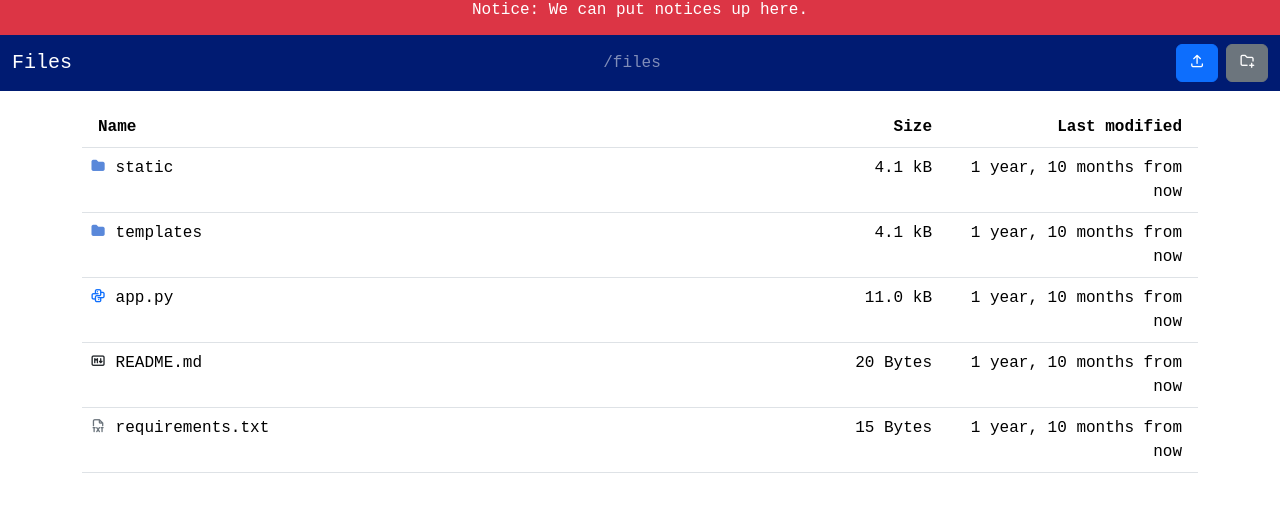
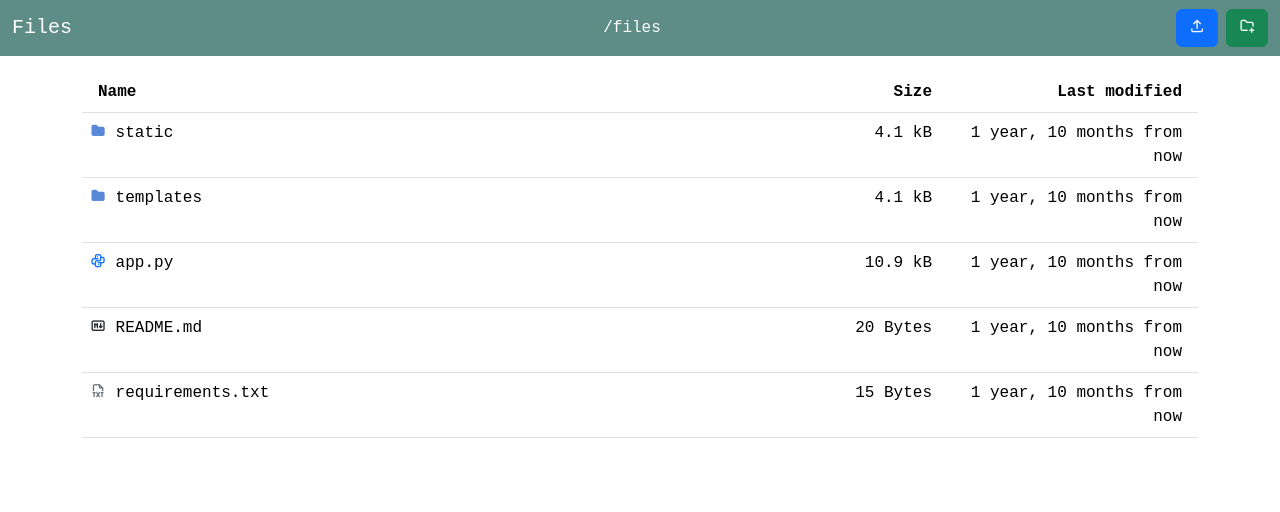
Before and after one commit to 10morgant/flask-file-browser, a Flask app: page / in a window 1280 px wide. Shown: the top 512 px of the page. Run offline with Flask 3, Linux system fonts and the light colour scheme; some libraries are stand-ins or nearby versions.

Commit message:
Add files

```diff
--- a/app.py
+++ b/app.py
@@ -18,7 +18,7 @@ parser.add_argument('--host', type=str, default='127.0.0.1', help='Host to run t
 parser.add_argument('--debug', action='store_true', help='Run the Flask app in debug mode')
 parser.add_argument('--enable-upload', action='store_true', help='Enable file uploading')
 parser.add_argument('--enable-new-folder', action='store_true', help='Enable new folder creation')
-parser.add_argument('--notice-text', type=str, default='Notice: We can put notices up here.',
+parser.add_argument('--notice-text', type=str, default='',
                     help='Text for the notice banner')
 args = parser.parse_args()
 
@@ -229,7 +229,7 @@ category_to_icon_and_color = {
     'log': ('ti ti-file-text', '#6c757d'),
     'pdf': ('ti ti-file-type-pdf', '#dc3545'),
     'image': ('ti ti-photo-filled', '#0dcaf0'),
-    'archive': ('ti ti-file-zip', '#6c757d'),
+    'archive': ('ti ti-file-zip', '#865e3c'),
     'xml': ('ti ti-file-type-xml', '#ff6600'),
     'latex': ('ti ti-tex', '#3D6117'),
     'music': ('ti ti-file-music', '#ff5733'),
--- a/templates/index.jinja2
+++ b/templates/index.jinja2
@@ -8,6 +8,7 @@
     <style>
         body {
             font-family: 'Courier New', Courier, monospace;
+        {#font-family: 'JetBrains Mono', monospace;#}
         }
 
         a {
@@ -22,31 +23,38 @@
             align-items: center;
             height: 35px; /* Adjust the height as needed */
             margin-bottom: 0; /* Remove margin at the bottom */
-            padding: 3px 10px;
+            padding: 10px 3px 0px 10px;
         }
 
         .navbar {
             margin-top: 0; /* Remove margin at the top */
-            background-color: #001b72;
+        {#background-color: #2596be;#} background-color: #5e8d87;
         {##5988da;#} color: white;
         }
 
         .breadcrumb-item + .breadcrumb-item::before {
             color: rgba(255, 255, 255, .5) !important; /* Change this to your desired color */
         }
+
+        tr[data-href] {
+            cursor: pointer;
+        }
     </style>
 </head>
 <body>
+{% if notice_text %}
     <div class="banner bg-danger">
         <p>{{ notice_text }}</p>
     </div>
+{% endif %}
 <nav class="navbar">
     <div class="container-fluid">
         <a class="navbar-brand text-white" href="/">Files</a>
         <!-- Breadcrumb navigation -->
         <nav style="--bs-breadcrumb-divider: '/';" aria-label="breadcrumb" class="text-white">
             <ol class="breadcrumb mb-0">
-                <li class="breadcrumb-item"><a href="/" class="text-white-50">/files</a></li>
+                <li class="breadcrumb-item"><a href="/" class="{{ "text-white-50" if path != "/" else "text-white" }}">/files</a>
+                </li>
                 {% set ns = namespace(breadcrumb_path = '') %}
                 {% for p in path.split("/") %}
                     {% if p %}
@@ -65,7 +73,7 @@
                 <i class="ti ti-upload"></i>
                 {#                Upload File#}
             </button>
-            <button type="button" class="btn btn-secondary" data-bs-toggle="modal" data-bs-target="#newFolderModal">
+            <button type="button" class="btn btn-success" data-bs-toggle="modal" data-bs-target="#newFolderModal">
                 <i class="ti ti-folder-plus"></i>
                 {#                New Folder#}
             </button>
@@ -116,6 +124,12 @@
                             <label for="folderName" class="form-label">Folder Name</label>
                             <input class="form-control" type="text" id="folderName" name="folder_name" required>
                         </div>
+                        <div class="form-check">
+                            <input class="form-check-input" type="checkbox" id="openFolder" name="open_folder">
+                            <label class="form-check-label" for="openFolder">
+                                Open folder after creation
+                            </label>
+                        </div>
                         <button type="submit" class="btn btn-primary">Create</button>
                     </form>
                 </div>
@@ -152,35 +166,42 @@
         </thead>
         <tbody>
         {% for file in list_files %}
-            <tr>
+            <tr data-href="{{ url_for('root', path=file.path) }}">
                 <td>
-                    <a href="{{ url_for('root', path=file.path) }}">
                     <i class="{{ file.icon }}" style="color: {{ file.colour }}"></i>
                     {{ file.name }}
-                    </a>
                 </td>
                 <td class="px-3"></td> <!-- Empty column to create space -->
                 <td class="px-3 text-end">{{ file.size }}</td>
                 <td class="px-3 text-end">{{ file.last_modified }}</td>
             </tr>
         {% endfor %}
-
         </tbody>
     </table>
 </main>
 
 <script src="{{ url_for('static', filename='js/bootstrap.bundle.min.js') }}"></script>
 <script>
+    document.addEventListener('DOMContentLoaded', function () {
+        const rows = document.querySelectorAll('tr[data-href]');
+        rows.forEach(row => {
+            row.addEventListener('click', function () {
+                window.location.href = this.dataset.href;
+            });
+        });
+    });
+</script>
+<script>
     document.getElementById('uploadForm').addEventListener('submit', function (event) {
         event.preventDefault();
-        var form = event.target;
-        var formData = new FormData(form);
-        var xhr = new XMLHttpRequest();
+        const form = event.target;
+        const formData = new FormData(form);
+        const xhr = new XMLHttpRequest();
 
         xhr.upload.addEventListener('progress', function (event) {
             if (event.lengthComputable) {
-                var percentComplete = (event.loaded / event.total) * 100;
-                var progressBar = document.getElementById('progressBar');
+                const percentComplete = (event.loaded / event.total) * 100;
+                const progressBar = document.getElementById('progressBar');
                 progressBar.style.width = percentComplete + '%';
                 progressBar.setAttribute('aria-valuenow', percentComplete);
             }
@@ -188,7 +209,7 @@
 
         xhr.addEventListener('load', function () {
             if (xhr.status === 200) {
-                var successModal = new bootstrap.Modal(document.getElementById('successModal'));
+                const successModal = new bootstrap.Modal(document.getElementById('successModal'));
                 successModal.show();
             } else {
                 alert('Upload failed');
@@ -201,14 +222,20 @@
 
     document.getElementById('newFolderForm').addEventListener('submit', function (event) {
         event.preventDefault();
-        var form = event.target;
-        var formData = new FormData(form);
-        var xhr = new XMLHttpRequest();
+        const form = event.target;
+        const formData = new FormData(form);
+        const xhr = new XMLHttpRequest();
 
         xhr.addEventListener('load', function () {
             if (xhr.status === 200) {
-                var successModal = new bootstrap.Modal(document.getElementById('successModal'));
-                successModal.show();
+                const currentPath = form.querySelector('input[name="current_path"]').value;
+                const folderName = form.querySelector('input[name="folder_name"]').value;
+                const openFolder = form.querySelector('input[name="open_folder"]').checked;
+                if (openFolder) {
+                    window.location.href = currentPath + '/' + folderName;
+                } else {
+                    window.location.reload();
+                }
             } else {
                 alert('Folder creation failed');
             }
```
Lines whose indentation alone changed are shown as unchanged.
